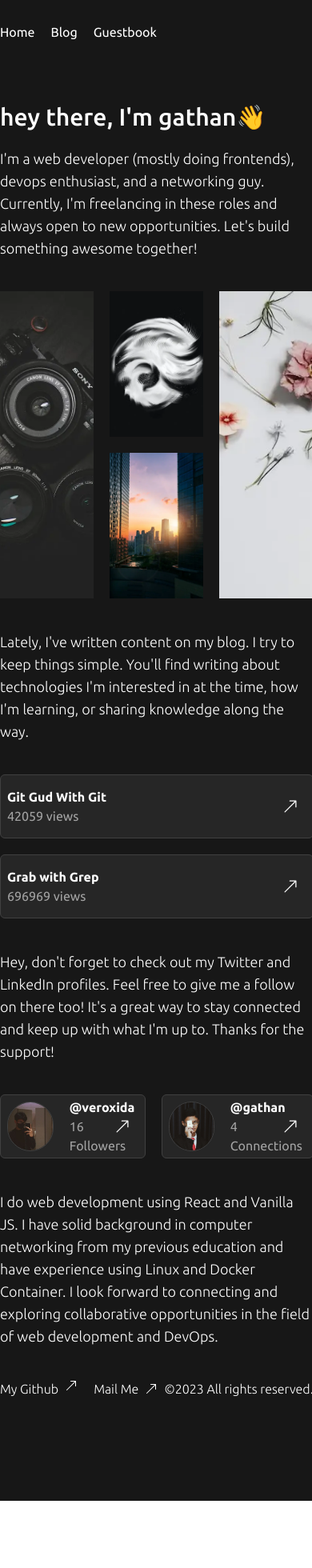
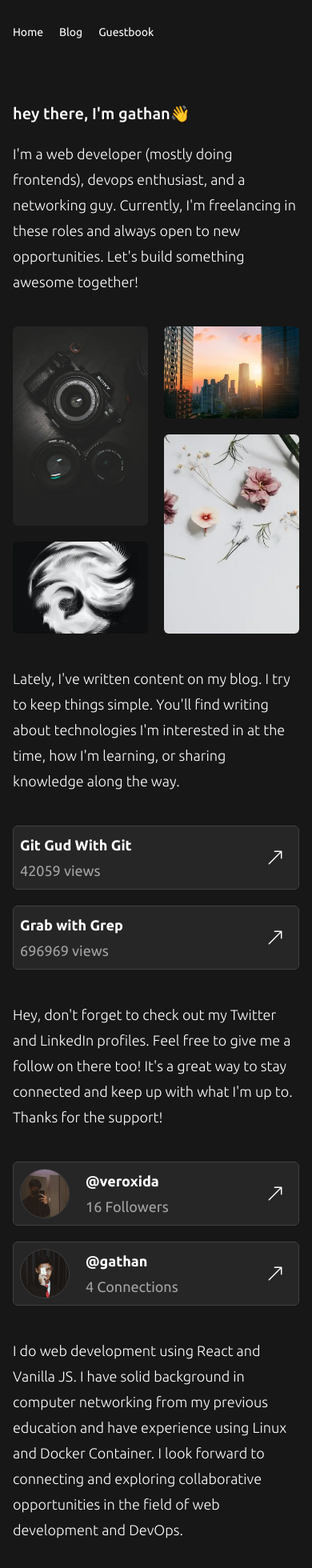
Before and after one commit to gthnmp/gmahesa.com, a Next.js app: page / in a window 390 px wide. Shown: the top 1960 px of the page at 80% size. Before the commit the page ends 1876 px from the top, so only its background shows below. Built offline with nearby package versions, Linux system fonts and the light colour scheme; no server answers.

Commit message:
responsive home page

```diff
--- a/app/page.tsx
+++ b/app/page.tsx
@@ -12,29 +12,29 @@ import PortfolioV1Thumbnail from '@/public/assets/blog.webp'
 
 export default function Home() {
   return (
-    <main className='w-full h-full flex flex-col gap-10'>
+    <main className='w-full h-full flex flex-col gap-10 px-4 text-lg leading-8 md:leading-0'>
       <div className='flex flex-col gap-5'>
-        <h1 className='text-3xl font-medium'> hey there, I&apos;m gathan👋</h1>
-        <p className='font-light text-lg'>
+        <h1 className='text-xl md:text-3xl font-medium'> hey there, I&apos;m gathan👋</h1>
+        <p className='font-light '>
           I&apos;m a web developer (mostly doing frontends), devops enthusiast, and a networking guy. Currently, I&apos;m freelancing in these roles and always open to new opportunities. Let&apos;s build something awesome together!
         </p>
       </div>
-      <div className='w-full h-96 grid grid-cols-3 grid-rows-2 gap-5  bg-opacity-30'>
-        <div className='w-full h-full bg-neutral-500 rounded-md col-start-1 row-span-2'>
+      <div className='w-full h-96 grid grid-cols-2 grid-rows-3 md:grid-cols-3 md:grid-rows-2 gap-5  bg-opacity-30'>
+        <div className='w-full h-full bg-neutral-500 rounded-md overflow-hidden col-start-1 row-span-2'>
           <Image src={RemanThumbnail} alt="A picture of a camera" className='w-full h-full object-cover' />
         </div>
-        <div className='w-full h-full bg-neutral-500 rounded-md col-start-2'>
+        <div className='w-full h-full bg-neutral-500 rounded-md overflow-hidden col-start-1 row-start-3 md:col-start-2 md:row-start-1'>
           <Image src={PortfolioV1Thumbnail} alt="A picture of a camera" className='w-full h-full object-cover' />
         </div>
-        <div className='w-full h-full bg-neutral-500 rounded-md col-start-2 row-start-2'>
+        <div className='w-full h-full bg-neutral-500 rounded-md  overflow-hidden col-start-2 row-start-1 md:row-start-2'>
           <Image src={JakartaThumbnail} alt="A picture of a camera" className='w-full h-full object-cover' />
         </div>
-        <div className='w-full h-full bg-neutral-500 rounded-md col-start-3 row-span-2'>
+        <div className='w-full h-full bg-neutral-500 rounded-md overflow-hidden col-start-2 row-span-2 md:col-start-3 md:row-span-2'>
           <Image src={OnixThumbnail} alt="A picture of a camera" className='w-full h-full object-cover' />
         </div>
       </div>
       <div className='flex flex-col gap-5'>
-        <p className='font-light text-lg'>
+        <p className='font-light '>
           Lately, I&apos;ve written content on my blog. I try to keep things simple. You&apos;ll find writing about technologies I&apos;m interested in at the time, how I&apos;m learning, or sharing knowledge along the way.
         </p>
       </div>
@@ -43,23 +43,22 @@ export default function Home() {
         <Anchor href='https://linkedin.com/in/gathan' subtitle='696969 views' title='Grab with Grep' />
       </div>
       <div className='flex flex-col gap-5'>
-        <p className='font-light text-lg'>
+        <p className='font-light '>
           Hey, don&apos;t forget to check out my Twitter and LinkedIn profiles. Feel free to give me a follow on there too! It&apos;s a great way to stay connected and keep up with what I&apos;m up to. Thanks for the support!
         </p>
       </div>
-      <div className='flex gap-5'>
+      <div className='flex gap-5 flex-col md:flex-row'>
         <Anchor src={TwitterPhoto} alt={"Gathan Mahesa's Twitter Profile Picture"} platform='twitter' href='https://twitter.com/veroxida' subtitle='16 Followers' title='@veroxida' />
         <Anchor src={LinkedinPhoto} alt={"Gathan Mahesa's LinkedIn Profile Picture"} platform='linkedin' href='https://linkedin.com/in/gathan' subtitle='4 Connections' title='@gathan' />
       </div>
       <div className='flex flex-col gap-5'>
-        <p className='font-light text-lg'> I do web development using React and Vanilla JS. I have solid background in computer networking from my previous education and have experience using Linux and Docker Container. I look forward to connecting and exploring collaborative opportunities in the field of web development and DevOps. </p>
+        <p className='font-light '> I do web development using React and Vanilla JS. I have solid background in computer networking from my previous education and have experience using Linux and Docker Container. I look forward to connecting and exploring collaborative opportunities in the field of web development and DevOps. </p>
       </div>
-      <div className='flex justify-between font-light'>
-        <div className='flex gap-5'>
-          <Link href="https://github.com/gthnmp" target='_blank' className='flex  gap-2 items- center'> My Github <BsArrowUpRight/></Link>
+      <div className='flex  justify-between flex-col md:flex-row font-light'>
+        <div className='flex flex-col md:flex-row gap-1'>
+          <Link href="https://github.com/gthnmp" target='_blank' className='flex  gap-2 items-center'> My Github <BsArrowUpRight/></Link>
           <Link href="mailto:gathan.mahesa@gmail.com" className='flex  gap-2 items-center'> Mail Me <BsArrowUpRight/></Link>
         </div>
-        <span>©2023 All rights reserved.</span>
       </div>
     </main>
   )
--- a/components/navbar/index.tsx
+++ b/components/navbar/index.tsx
@@ -5,7 +5,7 @@ import {BiLogOut} from 'react-icons/bi'
 
 export default function Navbar ({session} : {session : any}) {
   return(
-    <nav className="absolute top-0 w-full h-20 flex justify-between items-center">
+    <nav className="absolute top-0 w-full h-20 flex justify-between items-center px-4 text-sm md:text-base">
       <div className="flex gap-5 items-center">
         <Link href="/"> Home </Link>
         <Link href="/blog"> Blog </Link>
```
